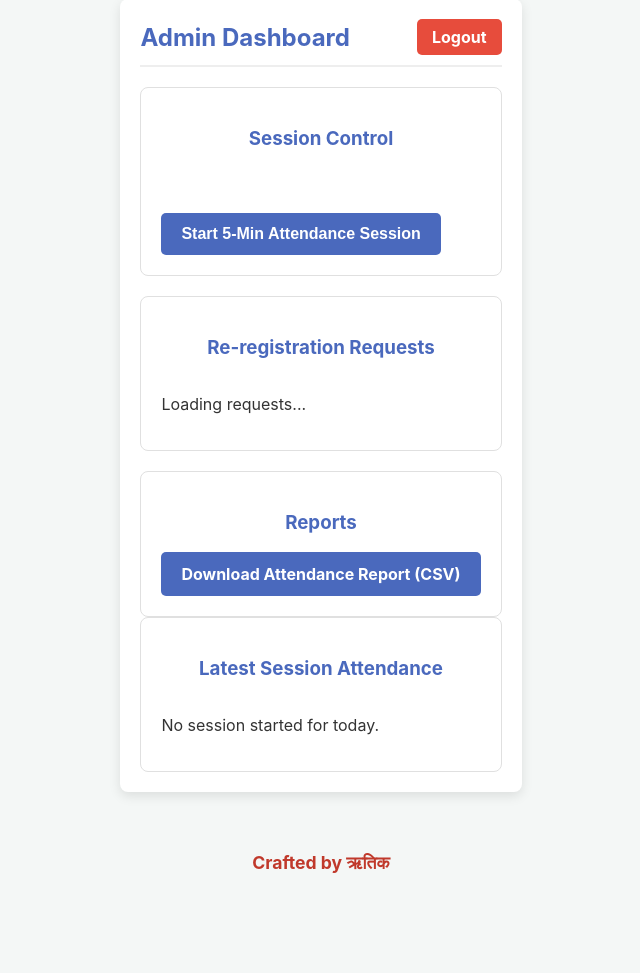
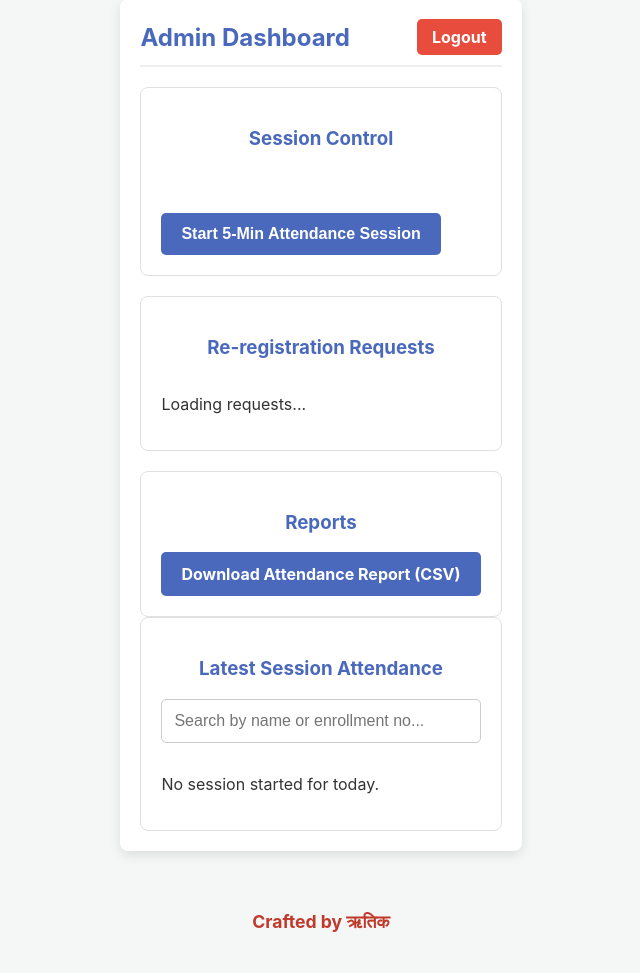
Before and after one commit to ritik-raj-gupta-1/attendance-system, a Flask app: page /admin in a window 1280 px wide. Shown: the part 41-1014 px from the top of the page, without its empty margins (319-959 px from the left). Before the commit the page ends 914 px from the top, so only its background shows below. Run offline with Flask 3, Linux system fonts and the light colour scheme; the visitor is signed in with stand-in values (Sample User, id 1); data that the repository does not hold is empty; some libraries are stand-ins or nearby versions.

Commit message:
Feat: Add search bar and loading indicator to admin portal

```diff
--- a/static/script.js
+++ b/static/script.js
@@ -94,12 +94,9 @@
             checkSessionStatus();
             return;
         }
-
         const minutes = Math.floor(duration / 60);
         const seconds = duration % 60;
-
         timerElement.innerHTML = `Time Left: ${String(minutes).padStart(2, '0')}:${String(seconds).padStart(2, '0')}`;
-
         duration--;
     }, 1000);
 }
@@ -182,21 +179,31 @@
 }
 
 async function fetchTodayAttendance() {
+    const listDiv = document.getElementById('today-attendance-list');
+    // MODIFIED: Show loading text
+    listDiv.innerHTML = '<p class="loading-text">Loading attendance data...</p>';
+
     const response = await fetch(`${API_BASE}/api/admin/get_today_attendance`);
     const data = await response.json();
-    const listDiv = document.getElementById('today-attendance-list');
+
     if (data.length === 0) {
         listDiv.innerHTML = '<p>No session started for today.</p>';
         return;
     }
-    listDiv.innerHTML = data.map(student => `
-        <div class="list-item">
-            <span>${student.name} (${student.enrollment_number})</span>
+
+    // MODIFIED: Render the list after clearing loading text
+    listDiv.innerHTML = '';
+    data.forEach(student => {
+        const itemDiv = document.createElement('div');
+        itemDiv.className = 'list-item';
+        itemDiv.innerHTML = `
+            <span class="student-info">${student.name} (${student.enrollment_number})</span>
             <span class="status-toggle ${student.status}" onclick="toggleStatus(${student.record_id}, '${student.status}')">
                 ${student.status}
             </span>
-        </div>
-    `).join('');
+        `;
+        listDiv.appendChild(itemDiv);
+    });
 }
 
 async function toggleStatus(record_id, current_status) {
@@ -234,6 +241,25 @@
     showAlert('Request approved. Student can register a new device.', 'success');
     fetchRequests();
 }
+
+// ADDED: New function to handle searching/filtering
+function searchStudents() {
+    const input = document.getElementById('student-search');
+    const filter = input.value.toUpperCase();
+    const list = document.getElementById('today-attendance-list');
+    const items = list.getElementsByClassName('list-item');
+
+    for (let i = 0; i < items.length; i++) {
+        const studentInfo = items[i].getElementsByClassName("student-info")[0];
+        const txtValue = studentInfo.textContent || studentInfo.innerText;
+        if (txtValue.toUpperCase().indexOf(filter) > -1) {
+            items[i].style.display = "flex";
+        } else {
+            items[i].style.display = "none";
+        }
+    }
+}
+
 
 function initStudentDashboard() {
     checkSessionStatus();
--- a/static/style.css
+++ b/static/style.css
@@ -56,6 +56,20 @@
 .danger-btn:hover {
     background-color: #c0392b;
 }
+
+/* ADDED: Styles for search bar and loading text */
+#student-search {
+    width: 100%;
+    box-sizing: border-box;
+    margin-bottom: 15px;
+    font-size: 1rem;
+}
+.loading-text {
+    text-align: center;
+    color: #888;
+    padding: 20px;
+}
+
 footer {
     text-align: center; padding: 20px; margin-top: 20px;
     font-size: 1.1rem; font-weight: bold; color: var(--footer-red);
--- a/templates/admin.html
+++ b/templates/admin.html
@@ -1,7 +1,7 @@
 <!DOCTYPE html>
 <html lang="en">
 <head>
-    <meta charset="UTF-8">
+    <meta charset="UTF--8">
     <meta name="viewport" content="width=device-width, initial-scale=1.0">
     <title>Admin Dashboard</title>
     <link rel="stylesheet" href="{{ url_for('static', filename='style.css') }}">
@@ -31,7 +31,12 @@
         </div>
         <div class="card full-width">
             <h3>Latest Session Attendance</h3>
-            <div id="today-attendance-list"><p>No session started for today.</p></div>
+
+            <input type="text" id="student-search" onkeyup="searchStudents()" placeholder="Search by name or enrollment no...">
+
+            <div id="today-attendance-list">
+                <p class="loading-text">Loading attendance data...</p>
+            </div>
         </div>
     </div>
     <footer>Crafted by ऋतिक</footer>
```
